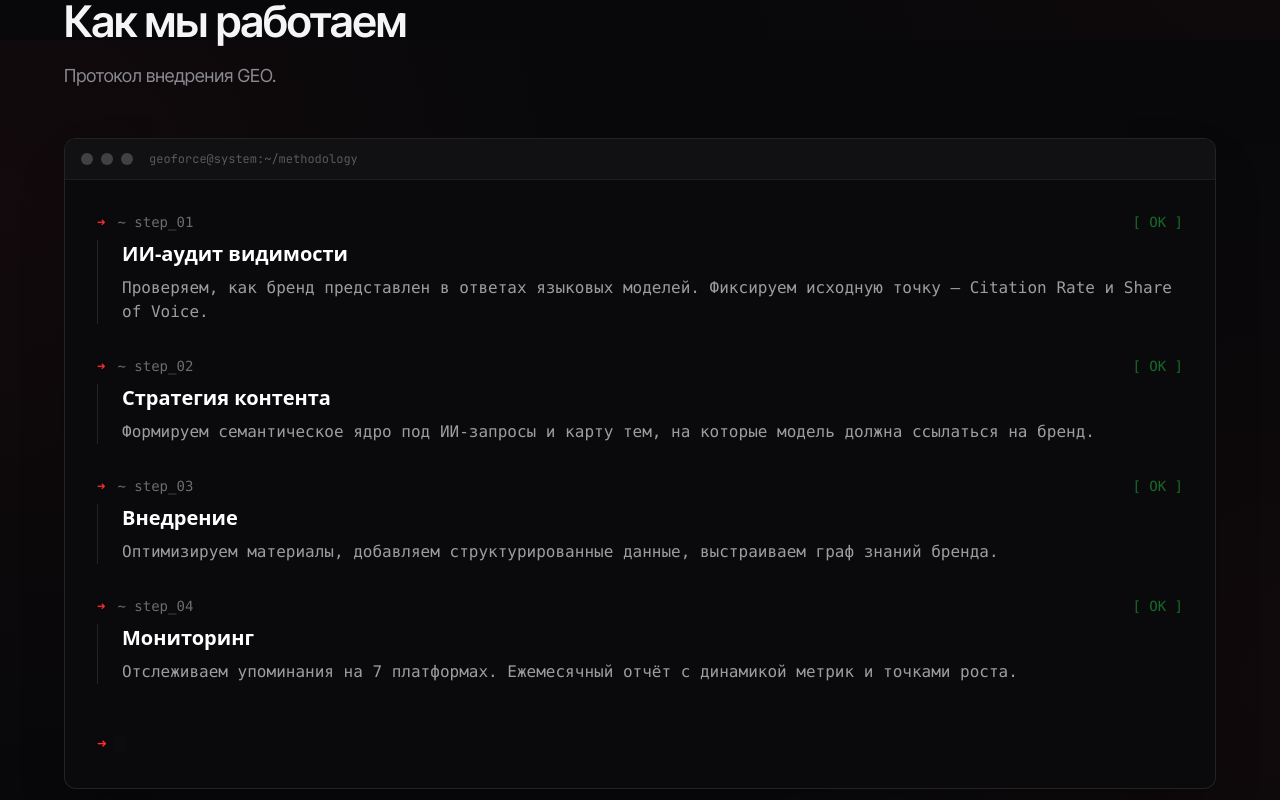
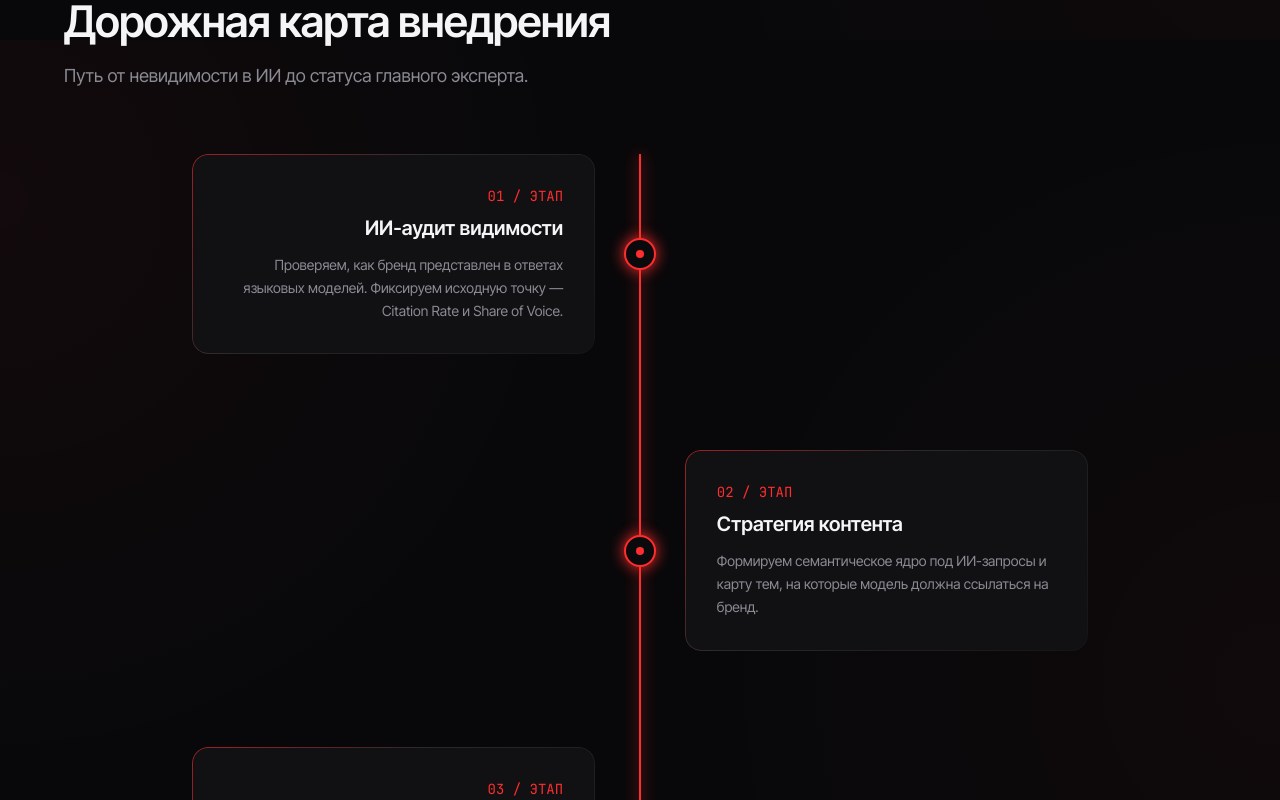
Before and after one commit to Sharhost/geoforce, a Next.js app: page / in a window 1280 px wide. Shown: the part 3160-3960 px from the top of the page. Built offline with nearby package versions, Linux system fonts and the light colour scheme.

Commit message:
Update Methodology.tsx

```diff
--- a/components/sections/Methodology.tsx
+++ b/components/sections/Methodology.tsx
@@ -13,72 +13,66 @@ const methodologyJsonLd = {
   "@context": "https://schema.org",
   "@type": "HowTo",
   "name": "Четыре шага до видимости в ИИ",
-  "description": "Последовательный процесс GEO-продвижения от аудита до измеримого результата.",
   "step": steps.map((s, i) => ({ "@type": "HowToStep", "position": i + 1, "name": s.t, "text": s.d }))
 };
 
 export function Methodology() {
   return (
-    <section id="methodology" className="section relative">
+    <section id="methodology" className="section relative overflow-hidden">
       <script type="application/ld+json" dangerouslySetInnerHTML={{ __html: JSON.stringify(methodologyJsonLd) }} />
 
-      <div className="container-x max-w-5xl">
+      <div className="container-x">
         <motion.div initial={{ opacity: 0, y: 20 }} whileInView={{ opacity: 1, y: 0 }} viewport={{ once: true }}>
-          <h2 className="h2 mb-4">Как мы работаем</h2>
-          <p className="mb-12 text-lg" style={{ color: "var(--muted)" }}>
-            Протокол внедрения GEO.
+          <h2 className="h2 mb-4">Дорожная карта внедрения</h2>
+          <p className="mb-16 text-lg max-w-2xl" style={{ color: "var(--muted)" }}>
+            Путь от невидимости в ИИ до статуса главного эксперта.
           </p>
         </motion.div>
 
-        {/* Окно терминала */}
+        <div className="relative max-w-4xl mx-auto">
+
+          {/* Вертикальная линия пути (на десктопе) */}
+          <div className="hidden md:block absolute left-1/2 top-0 bottom-0 w-[2px] bg-white/5 -translate-x-1/2" />
+
+          {/* Анимированная красная линия */}
           <motion.div
-          className="rounded-xl border border-white/10 bg-[#0A0A0C] overflow-hidden shadow-2xl"
-          initial={{ opacity: 0, y: 30 }} whileInView={{ opacity: 1, y: 0 }} viewport={{ once: true }}
+            className="hidden md:block absolute left-1/2 top-0 w-[2px] bg-[var(--red)] -translate-x-1/2 origin-top shadow-[0_0_15px_var(--red)]"
+            initial={{ height: 0 }}
+            whileInView={{ height: "100%" }}
+            viewport={{ once: true, margin: "-100px" }}
+            transition={{ duration: 2, ease: "easeInOut" }}
+          />
+
+          <div className="space-y-12 md:space-y-24">
+            {steps.map((step, i) => {
+              const isEven = i % 2 === 0;
+              return (
+                <motion.div
+                  key={step.n}
+                  className={`relative flex flex-col md:flex-row items-center gap-8 ${isEven ? "md:flex-row" : "md:flex-row-reverse"}`}
+                  initial={{ opacity: 0, y: 30 }} whileInView={{ opacity: 1, y: 0 }} viewport={{ once: true, margin: "-50px" }} transition={{ delay: i * 0.2 }}
                 >
-          {/* Шапка терминала */}
-          <div className="flex items-center px-4 py-3 bg-[#111114] border-b border-white/5">
-            <div className="flex gap-2">
-              <div className="w-3 h-3 rounded-full bg-white/20" />
-              <div className="w-3 h-3 rounded-full bg-white/20" />
-              <div className="w-3 h-3 rounded-full bg-white/20" />
+                  {/* Текстовая карточка */}
+                  <div className={`w-full md:w-[45%] ${isEven ? "md:text-right" : "md:text-left"}`}>
+                    <div className="gradient-card p-6 md:p-8 relative group hover:-translate-y-1 transition-transform">
+                      <div className="mono text-[var(--red)] text-sm mb-2">{step.n} / ЭТАП</div>
+                      <h3 className="text-xl font-semibold mb-3">{step.t}</h3>
+                      <p className="text-sm leading-relaxed" style={{ color: "var(--muted)" }}>{step.d}</p>
                     </div>
-            <span className="ml-4 mono text-xs text-white/30">geoforce@system:~/methodology</span>
                   </div>
 
-          {/* Строки кода */}
-          <div className="p-6 md:p-8 space-y-8 font-mono">
-            {steps.map((step, i) => (
-              <motion.div
-                key={step.n}
-                initial={{ opacity: 0, x: -10 }}
-                whileInView={{ opacity: 1, x: 0 }}
-                viewport={{ once: true }}
-                transition={{ delay: i * 0.2 }}
-                className="group"
-              >
-                <div className="flex items-center gap-3 mb-2 text-sm">
-                  <span className="text-[var(--red)]">➜</span>
-                  <span className="text-white/40">~ step_{step.n}</span>
-                  <span className="text-[#27C93F] ml-auto opacity-50 group-hover:opacity-100 transition-opacity">[ OK ]</span>
+                  {/* Точка на линии */}
+                  <div className="absolute left-1/2 -translate-x-1/2 w-8 h-8 rounded-full bg-[#0A0A0C] border-2 border-[var(--red)] flex items-center justify-center z-10 shadow-[0_0_15px_var(--red)] hidden md:flex">
+                    <div className="w-2 h-2 rounded-full bg-[var(--red)]" />
                   </div>
-                <div className="pl-6 border-l border-white/10 group-hover:border-[var(--red)] transition-colors">
-                  <h3 className="text-lg md:text-xl font-semibold text-white mb-2 font-sans">{step.t}</h3>
-                  <p className="text-sm md:text-base leading-relaxed text-white/60">{step.d}</p>
-                </div>
+
+                  {/* Пустая колонка для сетки */}
+                  <div className="hidden md:block w-[45%]" />
                 </motion.div>
-            ))}
-
-            {/* Мигающий курсор в конце */}
-            <div className="flex items-center gap-2 pt-4">
-              <span className="text-[var(--red)]">➜</span>
-              <motion.div
-                className="w-2.5 h-4 bg-white/50"
-                animate={{ opacity: [1, 0] }}
-                transition={{ repeat: Infinity, duration: 1 }}
-              />
+              );
+            })}
           </div>
         </div>
-        </motion.div>
       </div>
     </section>
   );
```
Lines whose indentation alone changed are shown as unchanged.
